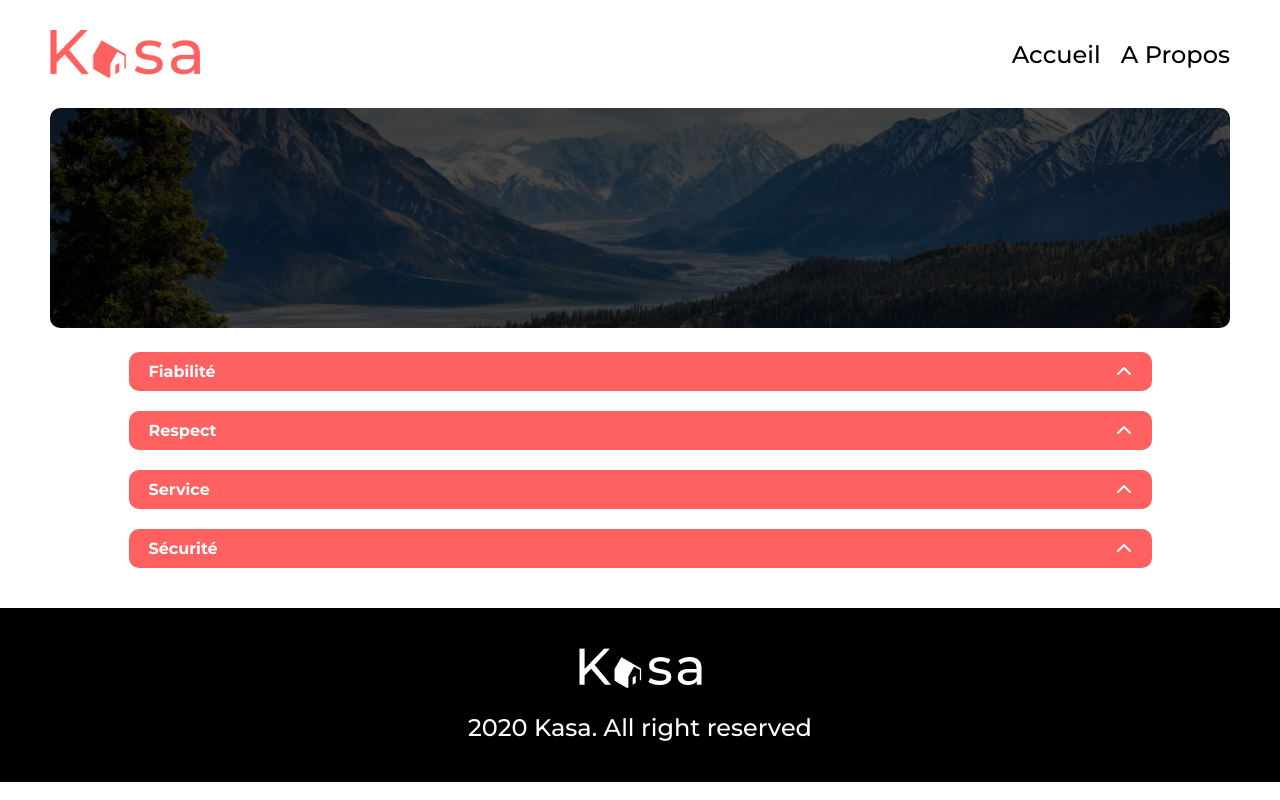
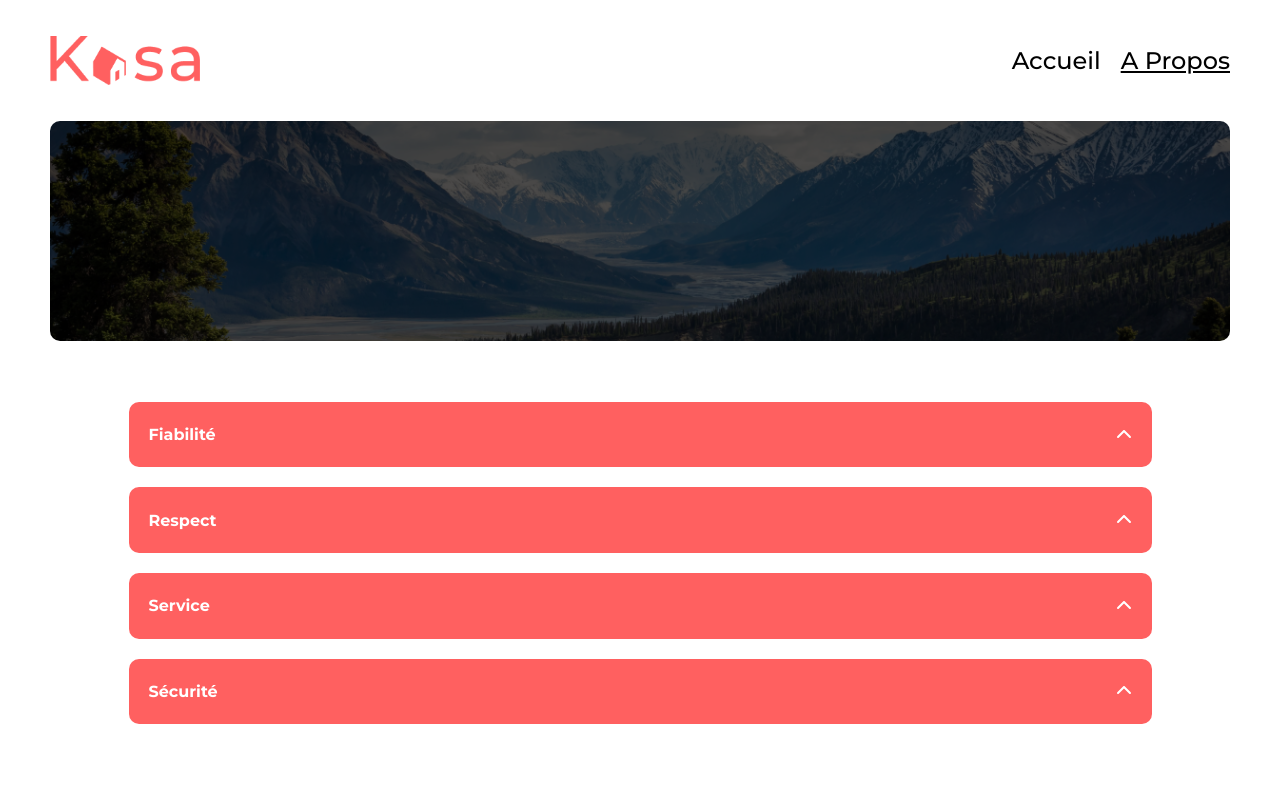
Before and after one commit to nassimfadili/kasa-app, a React (Create React App) app: page /a-propos in a window 1280 px wide. Shown: the top 800 px of the page. Built offline with nearby package versions, Linux system fonts and the light colour scheme.

Commit message:
final arrangement

```diff
--- a/src/components/header.jsx
+++ b/src/components/header.jsx
@@ -1,10 +1,11 @@
 import React from "react";
-import { useNavigate } from "react-router-dom";
+import { useNavigate, useLocation } from "react-router-dom";
 import Logo from "../logo/logoKASA.png";
 import "../style/App.scss";
 
 const Header = () => {
   const navigate = useNavigate();
+  const location = useLocation();
 
   const handleNavigation = (path) => {
     navigate(path);
@@ -15,10 +16,16 @@ const Header = () => {
       <nav className="Navbar">
         <img src={Logo} alt="logo" />
         <ul>
-                    <li onClick={() => handleNavigation("/")}>
+          <li
+            onClick={() => handleNavigation("/")}
+            className={location.pathname === "/" ? "active" : ""}
+          >
             Accueil
           </li>
-                    <li onClick={() => handleNavigation("/a-propos")}>
+          <li
+            onClick={() => handleNavigation("/a-propos")}
+            className={location.pathname === "/a-propos" ? "active" : ""}
+          >
             A Propos
           </li>
         </ul>
--- a/src/components/slideshow.jsx
+++ b/src/components/slideshow.jsx
@@ -20,8 +20,12 @@ const Slideshow = ({ pictures }) => {
     setCurrentIndex(newIndex);
   };
 
+  const showControls = pictures.length > 1;
+
   return (
     <div className="slideshow">
+      {showControls && (
+        <>
           <button
             onClick={goToPrevious}
             aria-label="Previous slide"
@@ -29,11 +33,6 @@ const Slideshow = ({ pictures }) => {
           >
             <FontAwesomeIcon icon={faChevronLeft} />
           </button>
-      <img
-        src={pictures[currentIndex]}
-        alt={`Slide ${currentIndex + 1}`}
-        className="slideshow-image"
-      />
           <button
             onClick={goToNext}
             aria-label="Next slide"
@@ -41,9 +40,18 @@ const Slideshow = ({ pictures }) => {
           >
             <FontAwesomeIcon icon={faChevronRight} />
           </button>
+        </>
+      )}
+      <img
+        src={pictures[currentIndex]}
+        alt={`Slide ${currentIndex + 1}`}
+        className="slideshow-image"
+      />
+      {showControls && (
         <div className="slideshow-counter">
           {currentIndex + 1}/{pictures.length}
         </div>
+      )}
     </div>
   );
 };
--- a/src/pages/404.jsx
+++ b/src/pages/404.jsx
@@ -9,15 +9,20 @@ const NotFound = () => {
   const handleNavigation = (path) => {
     navigate(path);
   };
-    return <div>
-        <Header/>
+  return (
+    <div>
+      <Header />
       <div className="Layout404">
-            <h1>404 NOT FOUND</h1>
-            <p className="PageUnfound">Oups! La page que vous demandez n'existe pas.</p>
-            <p className="PageReturn" onClick={() => handleNavigation("/")}>Retourner sur la page d'acceuil</p>
+        <h1>404</h1>
+        <p className="PageUnfound">
+          Oups! La page que vous demandez n'existe pas.
+        </p>
+        <p className="PageReturn" onClick={() => handleNavigation("/")}>
+          Retourner sur la page d'acceuil
+        </p>
       </div>
-        <Footer/>
+      <Footer />
     </div>
-
-}
+  );
+};
 export default NotFound;
--- a/src/style/App.scss
+++ b/src/style/App.scss
@@ -20,32 +20,30 @@ $border-radius: 10px;
   font-weight: $weight;
 }
 
-// Reset
+// Reset and Global Styles
 #root {
-  min-height: 100vh;
+  min-height: auto;
 }
 
 * {
   box-sizing: border-box;
-  margin: 0;
   padding: 0;
 }
 
 body {
-  font-family: $font-family;
+  @include montserrat-font(16px, 400);
   color: $primary-color;
   min-height: 100vh;
   display: flex;
   flex-direction: column;
   margin: 0;
-  padding: 0;
 }
 
 main {
   flex: 1;
 }
 
-// Header
+// Components
 .Navbar {
   display: flex;
   justify-content: space-between;
@@ -67,14 +65,13 @@ main {
       @include montserrat-font(14px, 500);
       color: #000000;
 
-      &:hover {
+      &.active {
         text-decoration: underline;
       }
     }
   }
 }
 
-// Banner
 .BannerBar {
   position: relative;
   margin: 0 20px;
@@ -99,7 +96,6 @@ main {
   }
 }
 
-// Cards
 .CardsContainer {
   margin: 20px;
 }
@@ -136,7 +132,6 @@ main {
   }
 }
 
-// Accordion
 .Accordion {
   margin-bottom: 20px;
   overflow: hidden;
@@ -156,7 +151,6 @@ main {
 
     .chevron {
       transition: transform 0.4s ease;
-
       &.rotate {
         transform: rotate(-180deg);
       }
@@ -183,10 +177,9 @@ main {
   }
 }
 
-// Logement
 .Logement {
   margin: 20px;
-}
+
   .LogementContent {
     display: flex;
     flex-direction: row;
@@ -198,6 +191,7 @@ main {
     margin-top: 20px;
     display: flex;
     flex-direction: column;
+    justify-content: space-evenly;
     gap: 20px;
   }
 
@@ -207,10 +201,8 @@ main {
     flex-direction: column;
   }
 
-.titleUser {
-  h2 {
+  .titleUser h2 {
     @include montserrat-font(20px, 500);
-  }
   }
 
   .UserStar {
@@ -219,6 +211,7 @@ main {
     justify-content: flex-end;
     gap: 10px;
   }
+
   .NamePicture {
     display: flex;
     align-items: center;
@@ -245,9 +238,7 @@ main {
   }
 
   .tagStar {
-  margin-top: 20px;
     display: flex;
-  margin-bottom: 20px;
   }
 
   .TagContent {
@@ -271,14 +262,13 @@ main {
     .fa-star {
       font-size: 30px;
       color: #e3e3e3;
-
       &.filled {
         color: $primary-color;
       }
     }
   }
+}
 
-// Slideshow
 .slideshow {
   position: relative;
   width: 100%;
@@ -304,7 +294,6 @@ main {
     &:first-of-type {
       left: 10px;
     }
-
     &:last-of-type {
       right: 10px;
     }
@@ -323,13 +312,17 @@ main {
   }
 }
 
-// 404 Page
 .Layout404 {
+  display: flex;
+  flex-direction: column;
+  justify-content: center;
   text-align: center;
   padding: 20px;
+  min-height: 76vh;
 
   h1 {
     @include montserrat-font(96px, 700);
+    margin-top: 0;
     margin-bottom: 20px;
     color: $primary-color;
   }
@@ -344,11 +337,10 @@ main {
     @include montserrat-font(14px, 500);
     text-decoration: underline;
     cursor: pointer;
-    color: $primary-color;
+    color: black;
   }
 }
 
-// Footer
 .footerbar {
   background-color: black;
   color: $text-color;
@@ -366,14 +358,37 @@ main {
   }
 }
 
-// Media query for mobile devices
+.AboutAccordion {
+  display: flex;
+  flex-direction: column;
+  align-items: center;
+  justify-content: center;
+  padding: 20px;
+  min-height: 57vh;
+
+  .Accordion {
+    width: 100%;
+    max-width: 1023px;
+    margin-bottom: 20px;
+  }
+}
+
+// Media Queries
 @media (max-width: 767px) {
+  .Navbar ul li {
+    text-transform: uppercase;
+  }
+
   .LogementContent {
     flex-direction: column;
   }
 
   .info-content {
     order: 1;
+  }
+
+  .stars .fa-star {
+    font-size: 18px;
   }
 
   .StarsAndName {
@@ -387,10 +402,9 @@ main {
   .TagContent {
     justify-content: flex-start;
     margin-top: 10px;
+    p {
+      margin-bottom: 10px;
     }
-
-  .TagContent p {
-    margin-bottom: 10px;
   }
 
   .stars {
@@ -405,9 +419,12 @@ main {
   .LogementAccordeon {
     flex-direction: column;
   }
+
+  .slideshow-counter {
+    display: none;
+  }
 }
 
-// Media queries for larger screens
 @media (min-width: 768px) {
   .Navbar {
     flex-direction: row;
@@ -426,11 +443,9 @@ main {
 
   .BannerBar {
     margin: 0 50px;
-
     img {
       height: 220px;
     }
-
     p {
       font-size: 48px;
     }
@@ -448,7 +463,6 @@ main {
 
   .Card {
     height: 340px;
-
     p {
       font-size: 18px;
     }
@@ -456,13 +470,13 @@ main {
 
   .Logement {
     margin: 50px;
+    min-height: 67vh;
   }
 
   .titleUser {
     display: flex;
     justify-content: space-between;
     align-items: center;
-
     h2 {
       font-size: 36px;
     }
@@ -478,11 +492,9 @@ main {
     h1 {
       font-size: 288px;
     }
-
     .PageUnfound {
       font-size: 36px;
     }
-
     .PageReturn {
       font-size: 18px;
     }
@@ -490,14 +502,25 @@ main {
 
   .footerbar {
     padding: 40px;
-
     img {
       max-width: 150px;
     }
-
     p {
       font-size: 24px;
     }
+  }
+
+  .apropos-page .AboutAccordion {
+    padding: 40px 20px;
+    .Accordion {
+      width: 70%;
+    }
+  }
+
+  .titleUser {
+    display: flex;
+    flex-direction: row;
+    justify-content: space-between;
   }
 }
 
@@ -509,7 +532,6 @@ main {
   .LogementAccordeon {
     display: flex;
     gap: 76px;
-
     .Accordion {
       flex: 1;
     }
@@ -520,53 +542,11 @@ main {
     flex-direction: row;
     justify-content: space-between;
   }
-}
 
-.AboutAccordion {
-  display: flex;
-  flex-direction: column;
-  align-items: center;
-  padding: 20px;
-
-  .Accordion {
-    width: 100%;
-    max-width: 1023px;
-    margin-bottom: 20px;
-  }
-}
-
-// Media query for medium and large screens
-@media (min-width: 768px) {
-  .apropos-page {
-    .AboutAccordion {
+  .apropos-page .AboutAccordion {
     padding: 40px 20px;
-
     .Accordion {
       width: 70%;
     }
   }
 }
-  .titleUser {
-    display: flex;
-    flex-direction: row;
-    justify-content: space-between;
-  }
-}
-
-// Media query for large screens
-@media (min-width: 1024px) {
-  .apropos-page {
-    .AboutAccordion {
-      padding: 40px 20px;
-
-      .Accordion {
-        width: 70%;
-      }
-    }
-  }
-  .titleUser {
-    display: flex;
-    flex-direction: row;
-    justify-content: space-between;
-  }
-}
```
Lines whose indentation alone changed are shown as unchanged.
